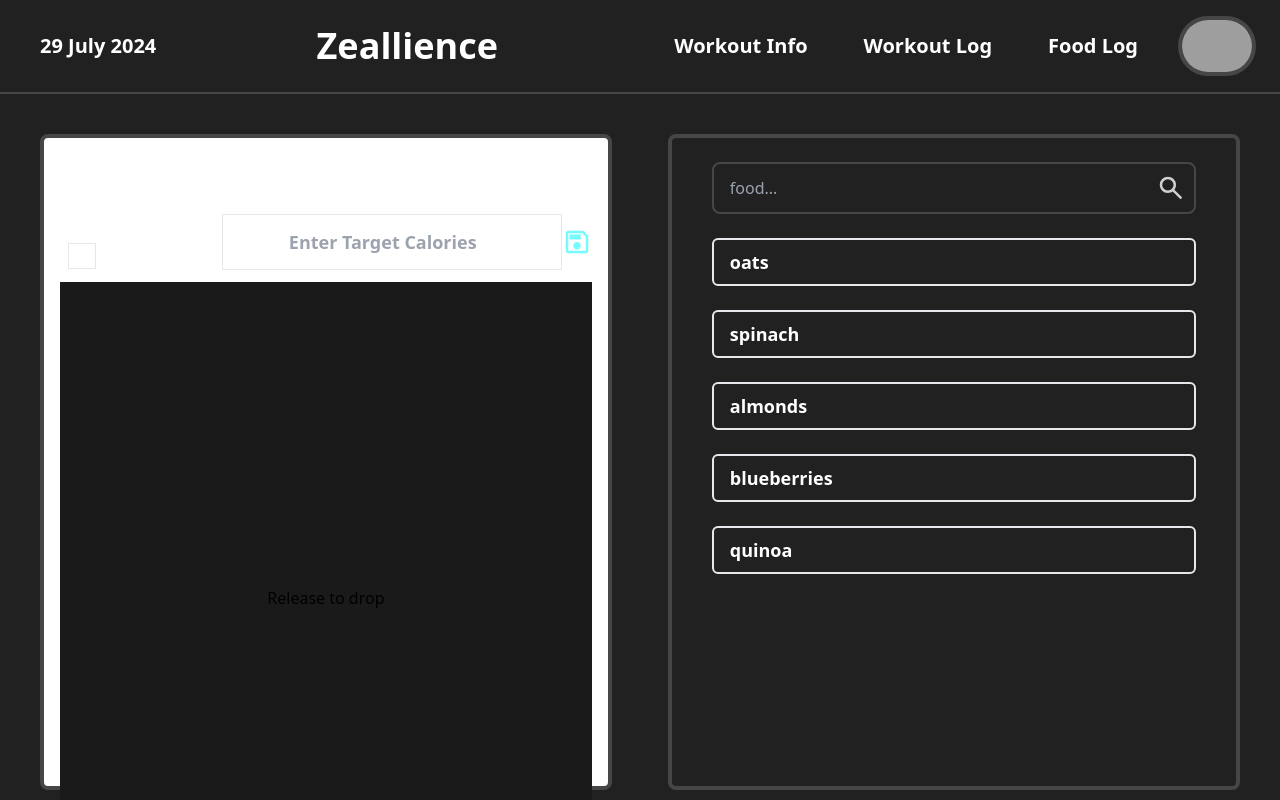
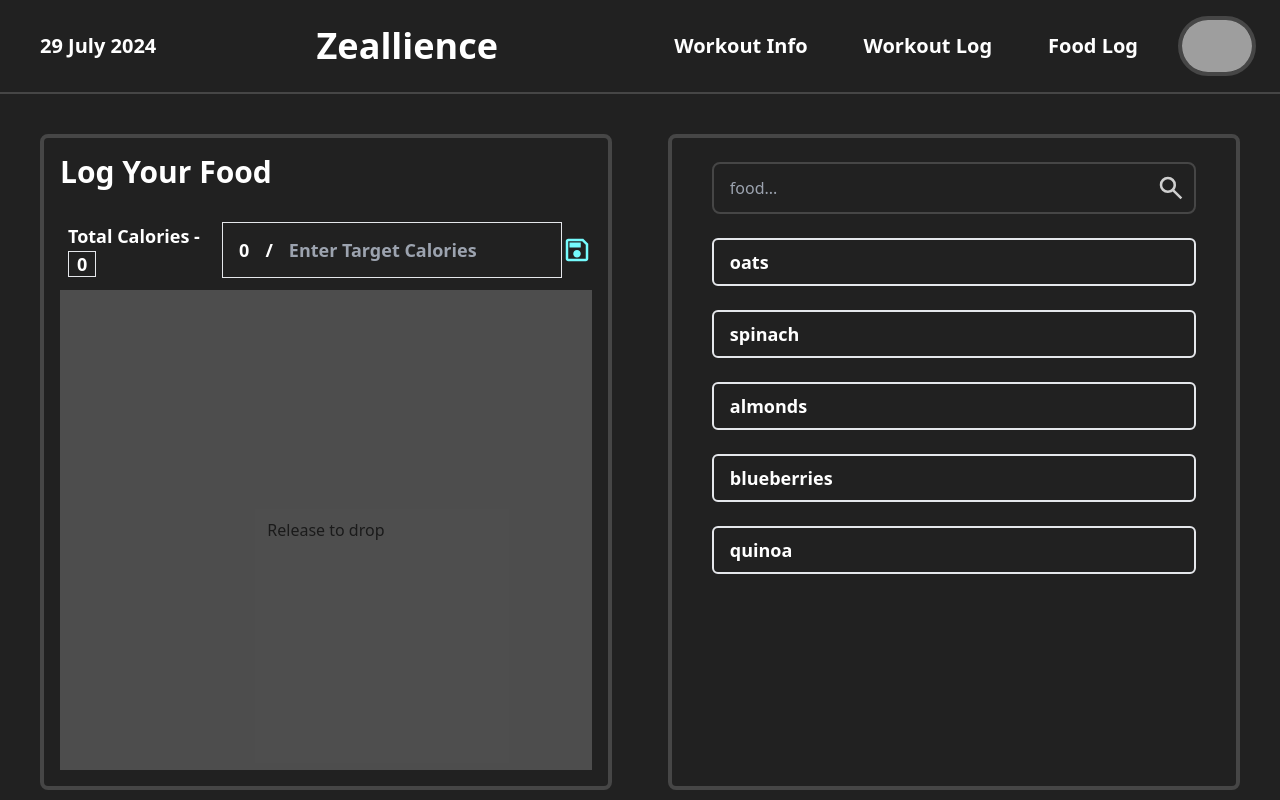
Before and after one commit to Nischa1Mv/Zealliance-MiniP, a React (Vite) app: page /foodlog in a window 1280 px wide. Shown: the top 800 px of the page. Built offline with nearby package versions, Linux system fonts and the light colour scheme; grey boxes are pictures that could not be loaded.

Commit message:
fixed overlay thiingly

```diff
--- a/src/foodlog.tsx
+++ b/src/foodlog.tsx
@@ -168,7 +168,7 @@ const Caloriesfood: React.FC = () => {
   return (
     <div
       id="left"
-      className="rounded-[8px] py-2 px-4 border-[#464646] border-4 w-[48%] bg-white"
+      className="rounded-[8px] py-4 px-4 border-[#464646] border-4 w-[48%] flex flex-col"
     >
       <div className="justify-center items-center text-3xl  mb-5   font-bold">
         Log Your Food
@@ -206,10 +206,10 @@ const Caloriesfood: React.FC = () => {
         </button>
       </div>
 
-      <div className=" pt-4  bg-black h-full relative" ref={drop}>
+      <div className=" pt-4 flex-1  relative" ref={drop}>
         <div className="rounded-xl px-8 flex flex-col gap-4 my-2  ">
           {!hasElements && (
-            <p className="absolute inset-0 flex justify-center items-center opacity-10 bg-white text-black">
+            <p className="absolute inset-0 flex justify-center items-center opacity-20 bg-white text-black">
               Release to drop
             </p>
           )}
```
